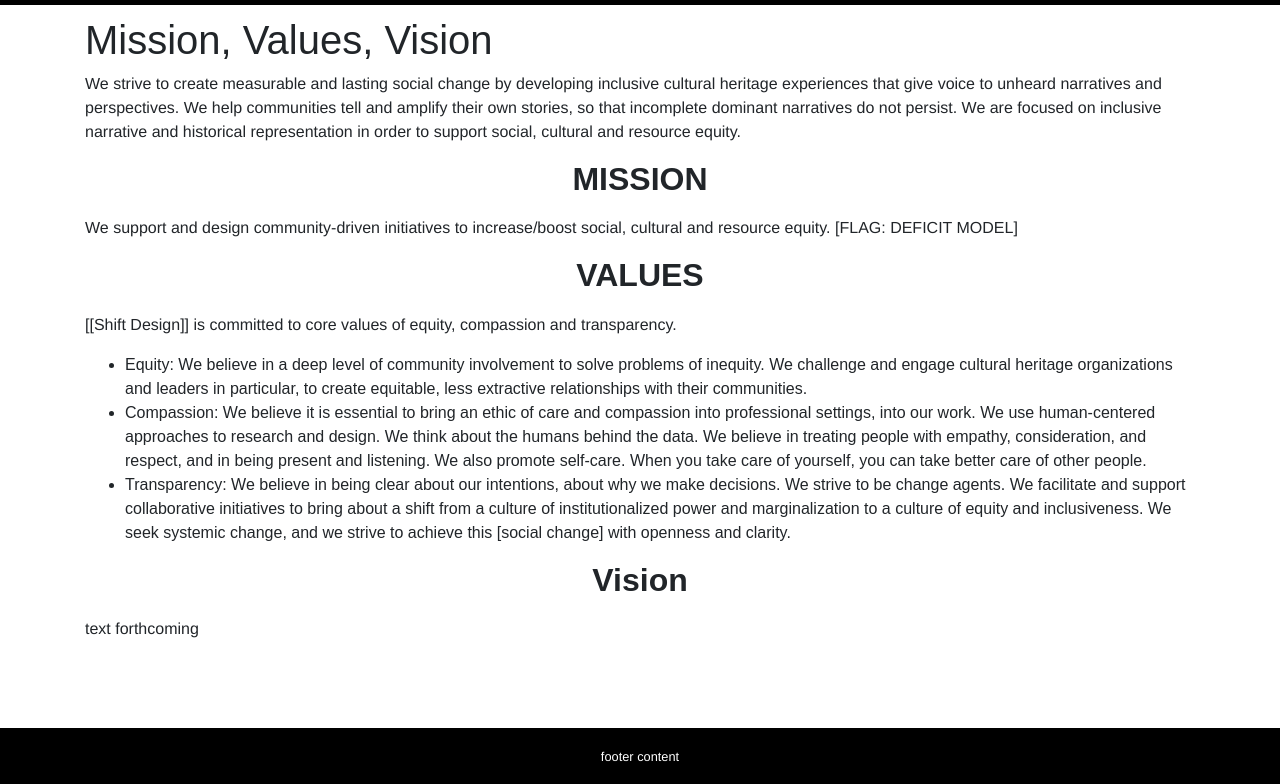
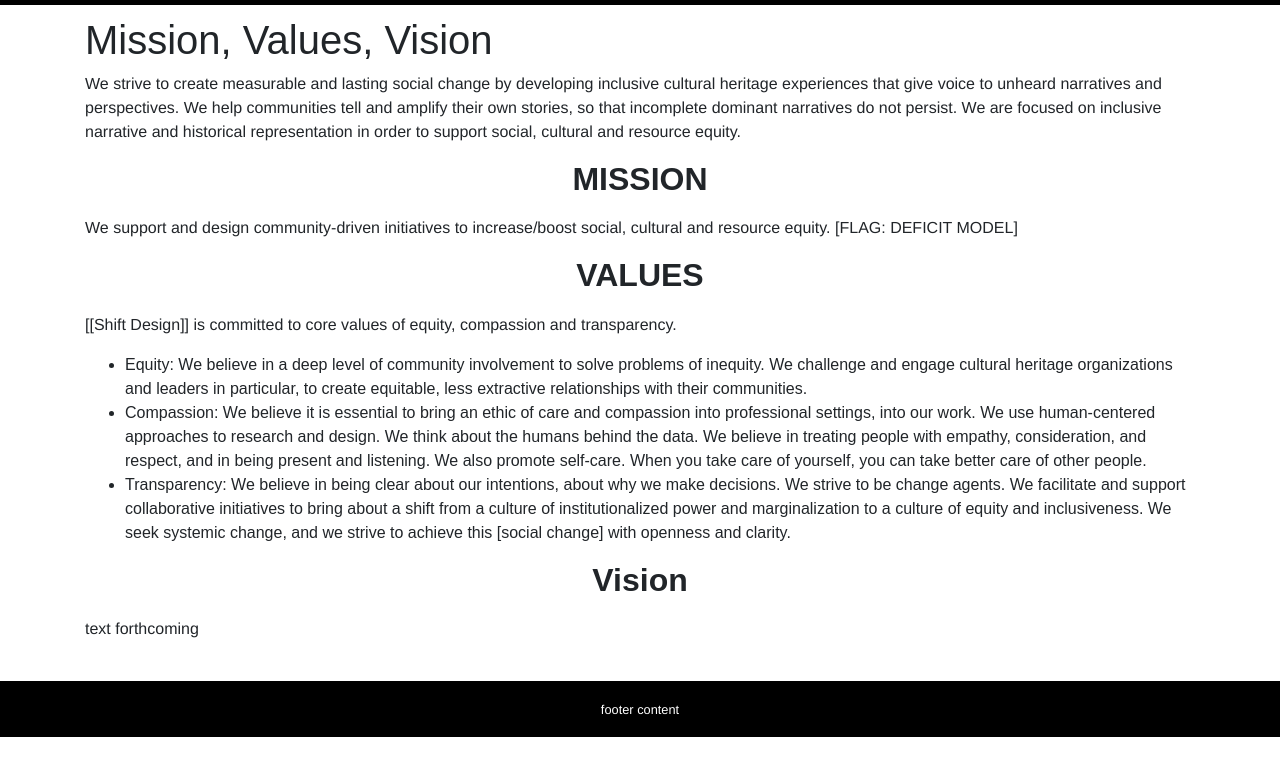
Before and after one commit to alexandradm/shiftcollectiveideas, a plain HTML site: page mission.html in a window 1280 px wide. Shown: the part 118-902 px from the top of the page. After the commit the page ends 855 px from the top, so only its background shows below. Drawn offline with Linux system fonts and the light colour scheme; a web font is replaced by a local one.

Commit message:
remove2
remove

```diff
--- a/mission.html
+++ b/mission.html
@@ -41,7 +41,7 @@
       </div>
     </nav>
     <!-- Page Content -->
-    <div class="container height"><br><br>
+    <div class="container"><br><br>
       <h1>Mission, Values, Vision</h1>
       <div class="row mb-4">
         <div class="col-lg-12">
```
Also changed, not shown: thecollective.html (+1 -1 lines).
